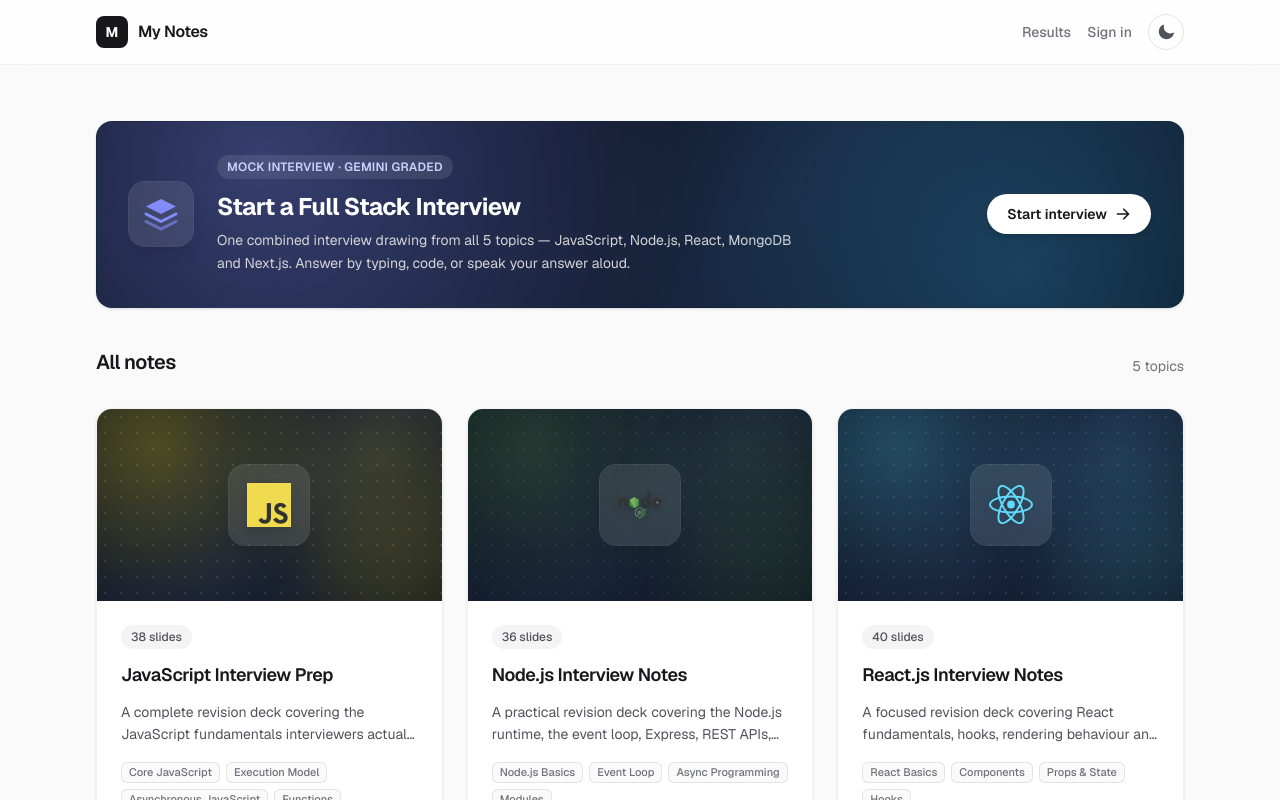
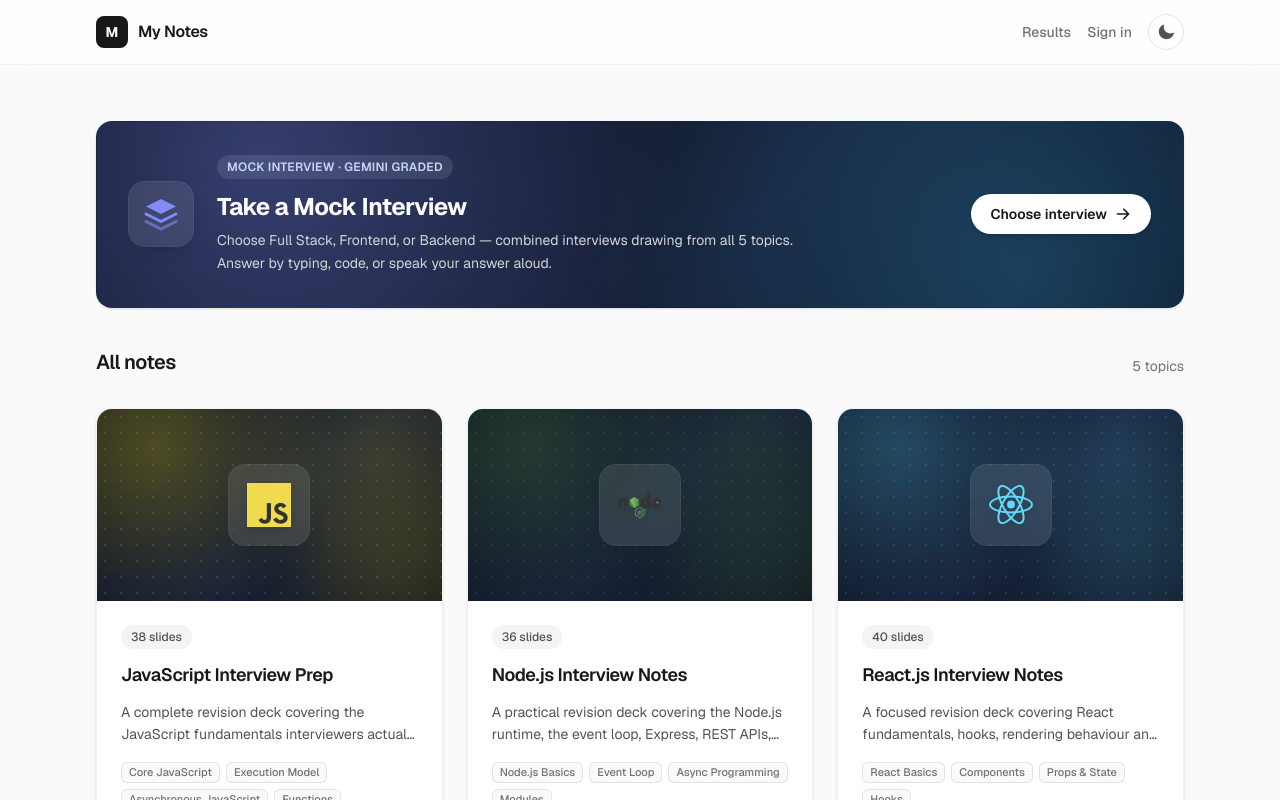
Before and after one commit to MNihal7961/my-notes, a Next.js app: page / in a window 1280 px wide. Shown: the top 800 px of the page. Built offline with nearby package versions, Linux system fonts and the light colour scheme; no server answers.

Commit message:
Update InterviewBanner text for clarity and consistency

```diff
--- a/components/interview-banner.tsx
+++ b/components/interview-banner.tsx
@@ -26,16 +26,16 @@
           Mock interview · Gemini graded
         </span>
         <h2 className="mt-3 text-xl font-bold tracking-tight text-white sm:text-2xl">
-          Start a Full Stack Interview
+          Take a Mock Interview
         </h2>
         <p className="mt-1.5 max-w-xl text-sm leading-relaxed text-zinc-300">
-          One combined interview drawing from all {topicCount} topics — JavaScript, Node.js,
-          React, MongoDB and Next.js. Answer by typing, code, or speak your answer aloud.
+          Choose Full Stack, Frontend, or Backend — combined interviews drawing from all{" "}
+          {topicCount} topics. Answer by typing, code, or speak your answer aloud.
         </p>
       </div>
 
       <span className="inline-flex shrink-0 items-center gap-2 rounded-full bg-white px-5 py-2.5 text-sm font-semibold text-zinc-900 shadow-md transition-transform group-hover:scale-[1.03]">
-        Start interview
+        Choose interview
         <svg xmlns="http://www.w3.org/2000/svg" viewBox="0 0 20 20" fill="currentColor" className="h-4 w-4">
           <path
             fillRule="evenodd"
```
